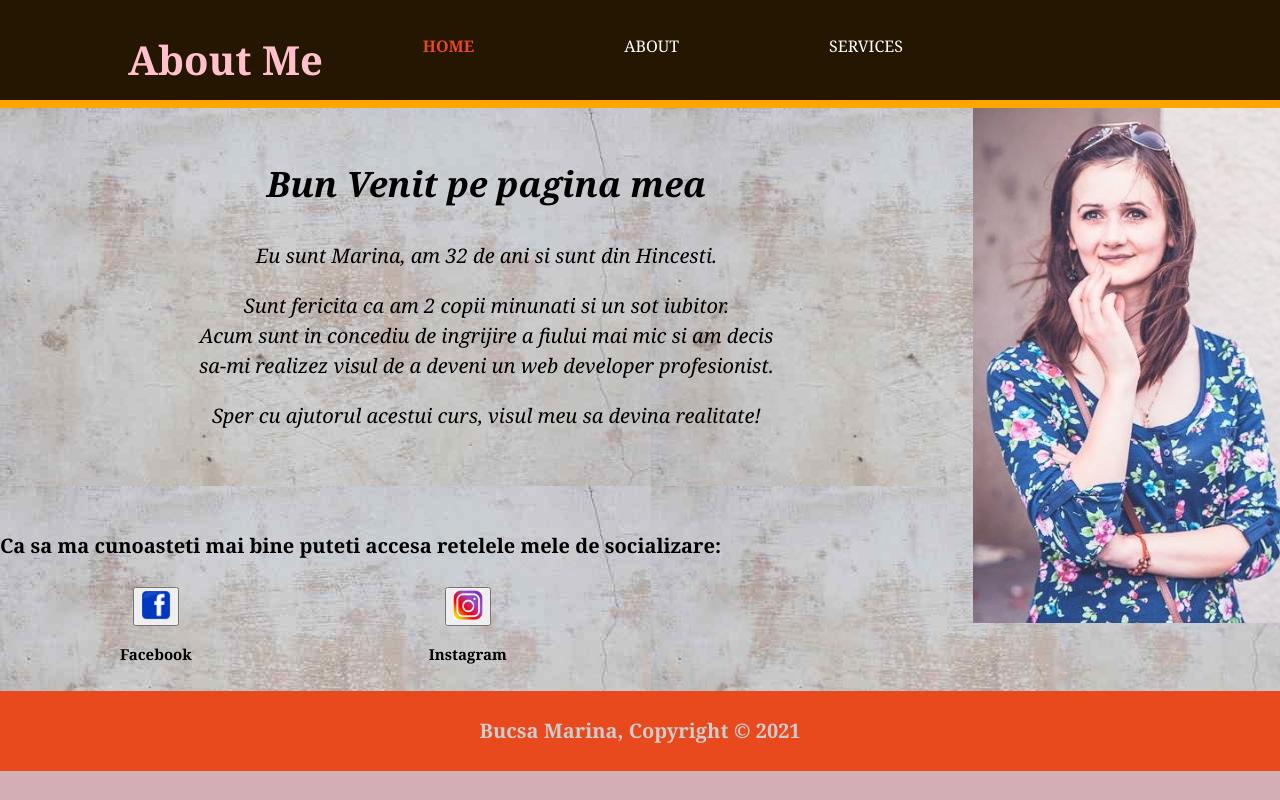
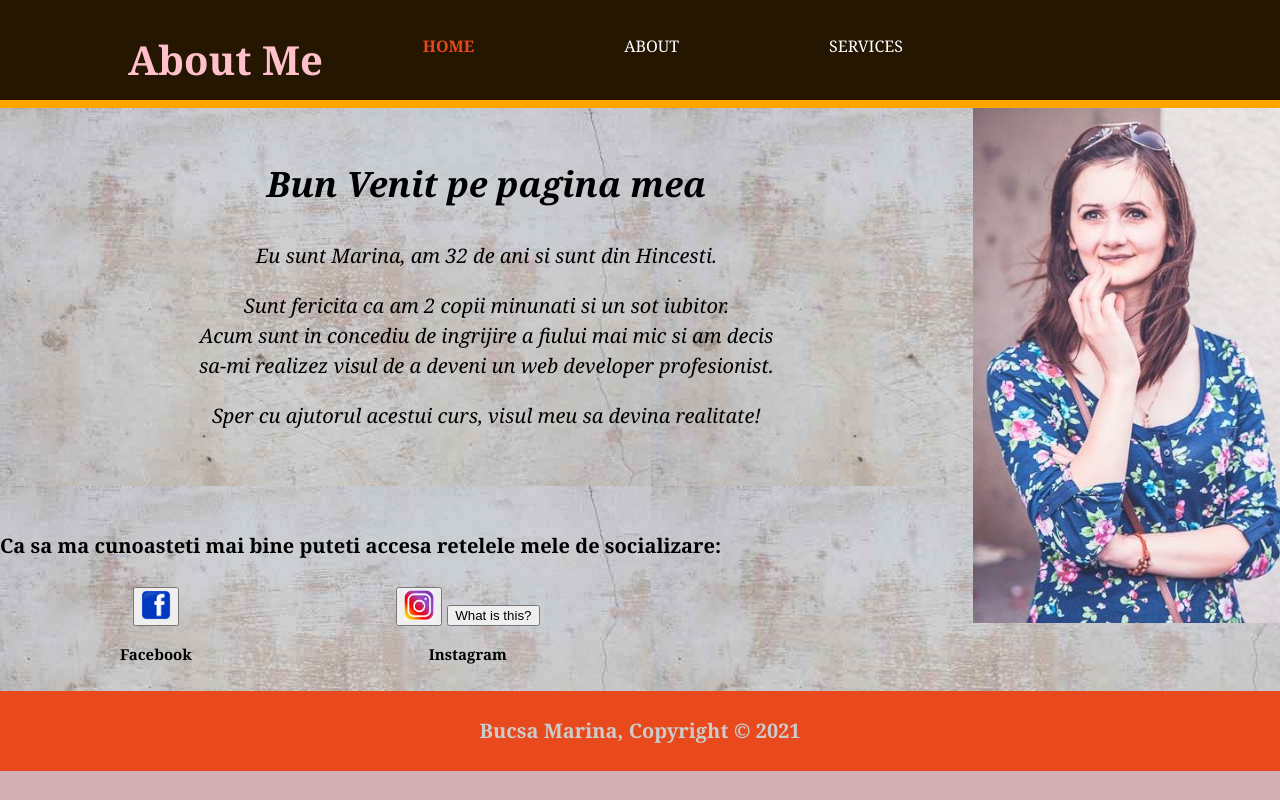
Before and after one commit to marinab88/AboutMe, a plain HTML site: page index.html in a window 1280 px wide. Drawn offline with Linux system fonts and the light colour scheme.

Commit message:
Update index.html
Added a button

```diff
--- a/index.html
+++ b/index.html
@@ -47,6 +47,7 @@
           <button type="submit" class="button-2">
             <img src="./img/instagram.png" alt="">
           </button>
+          <button type="button" class="addition">What is this?</button>
           <h3>Instagram</h3>
         </div>
       </div>
```
